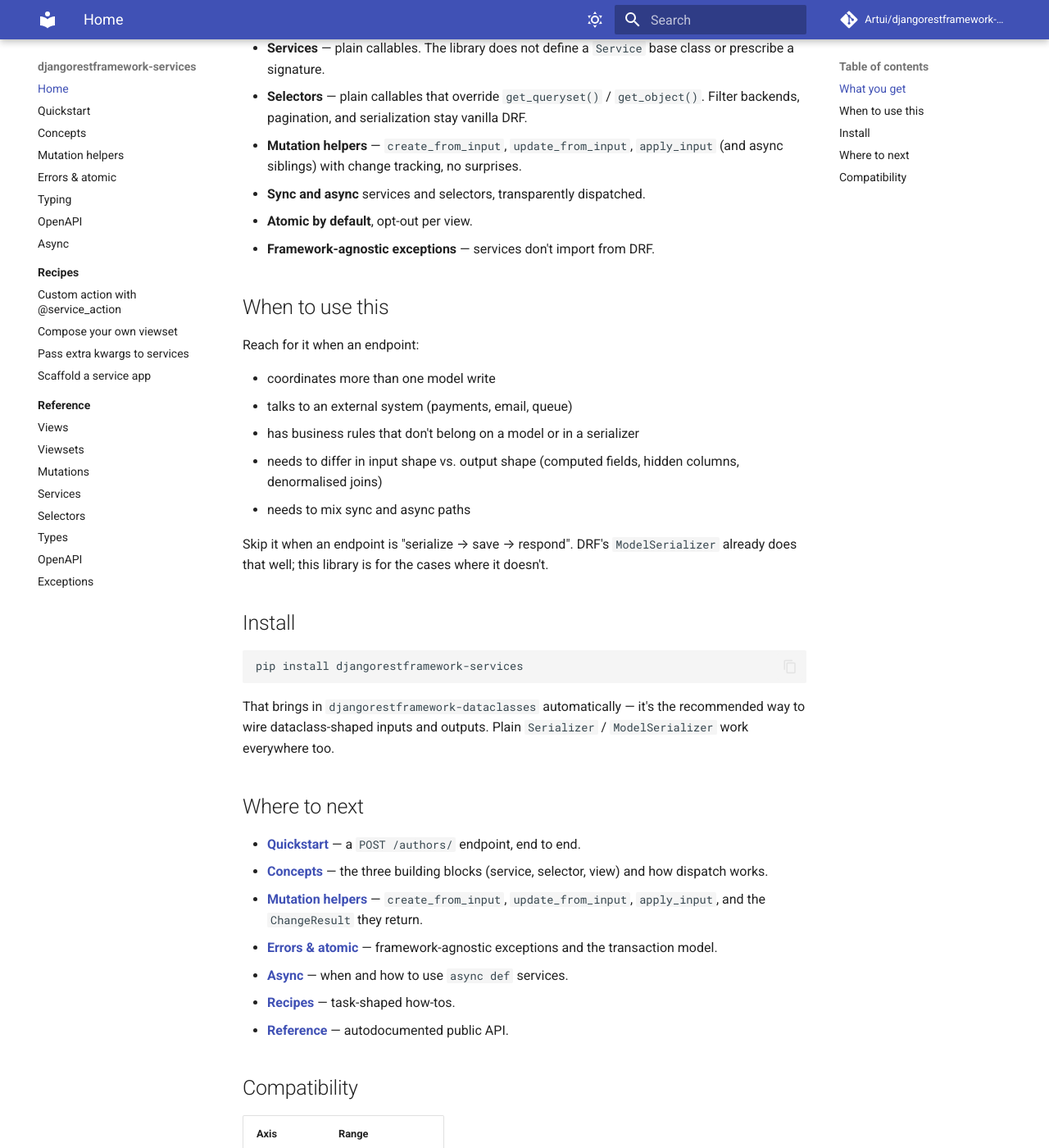
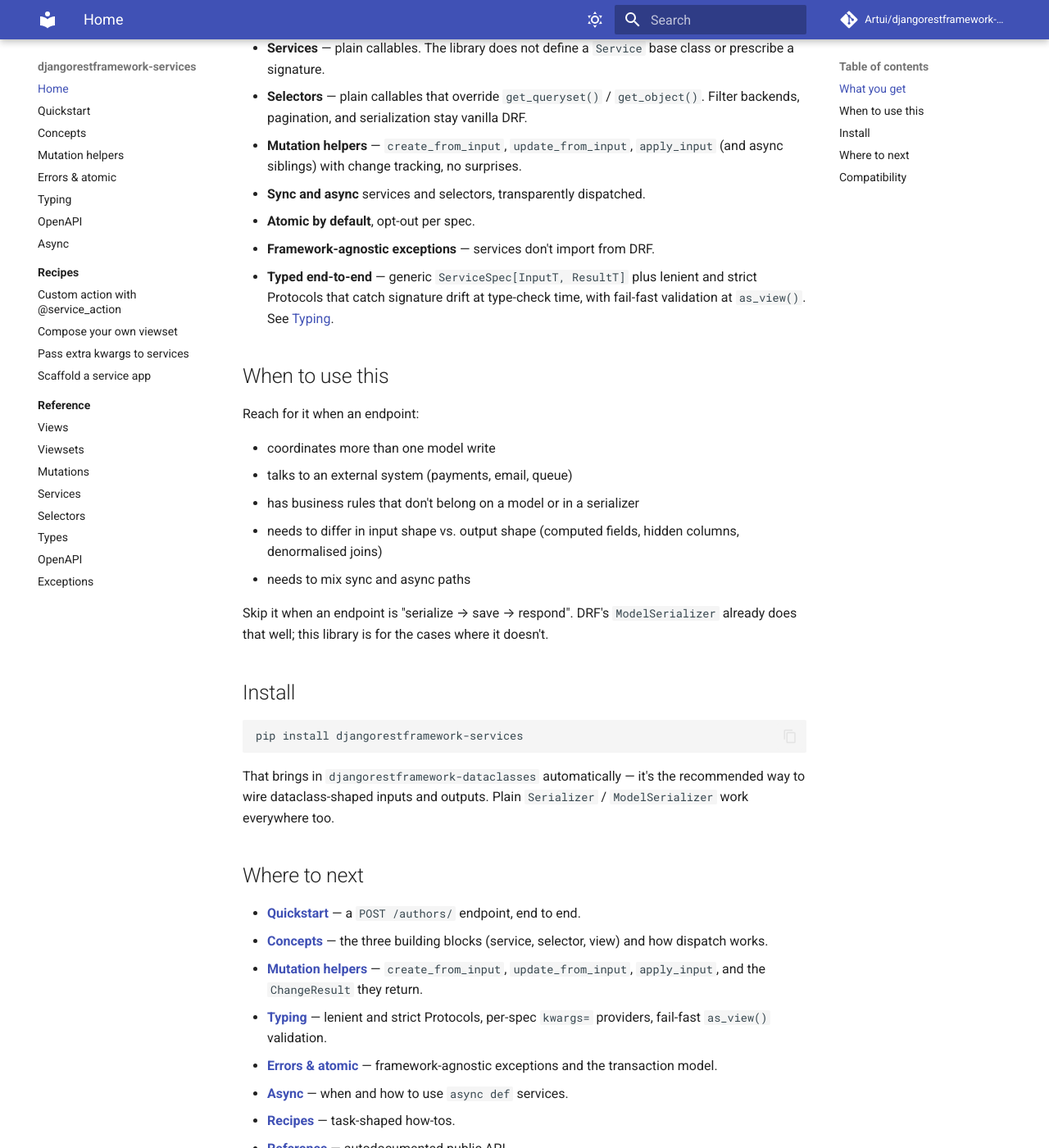
Before and after one commit to Artui/django-spec-rest, an MkDocs documentation site: the page built from docs/index.md, in a window 1280 px wide and 1400 px high, scrolled down 394 px. Shown: the whole window at 82% size. Built offline with MkDocs 1.6.1 and Material for MkDocs 9.7.7, drawn with Linux system fonts in a browser that asks for light colours; comment, search, counter and statistics services are not loaded.

Commit message:
Surface strict typing examples in README and docs index
Co-Authored-By: Claude Opus 4.7 <noreply@anthropic.com>

```diff
--- a/docs/index.md
+++ b/docs/index.md
@@ -19,8 +19,12 @@ you a precise, well-typed seam for the bits in the middle.
 - **Mutation helpers** — `create_from_input`, `update_from_input`,
   `apply_input` (and async siblings) with change tracking, no surprises.
 - **Sync and async** services and selectors, transparently dispatched.
-- **Atomic by default**, opt-out per view.
+- **Atomic by default**, opt-out per spec.
 - **Framework-agnostic exceptions** — services don't import from DRF.
+- **Typed end-to-end** — generic `ServiceSpec[InputT, ResultT]` plus
+  lenient and strict Protocols that catch signature drift at type-check
+  time, with fail-fast validation at `as_view()`. See
+  [Typing](typing.md).
 
 ## When to use this
 
@@ -54,6 +58,8 @@ the recommended way to wire dataclass-shaped inputs and outputs. Plain
   selector, view) and how dispatch works.
 - **[Mutation helpers](mutation-helpers.md)** — `create_from_input`,
   `update_from_input`, `apply_input`, and the `ChangeResult` they return.
+- **[Typing](typing.md)** — lenient and strict Protocols, per-spec
+  `kwargs=` providers, fail-fast `as_view()` validation.
 - **[Errors & atomic](errors-and-atomic.md)** — framework-agnostic
   exceptions and the transaction model.
 - **[Async](async.md)** — when and how to use `async def` services.
```
Also changed, not shown: CHANGELOG.md (+7 -0 lines), README.md (+101 -3 lines).
